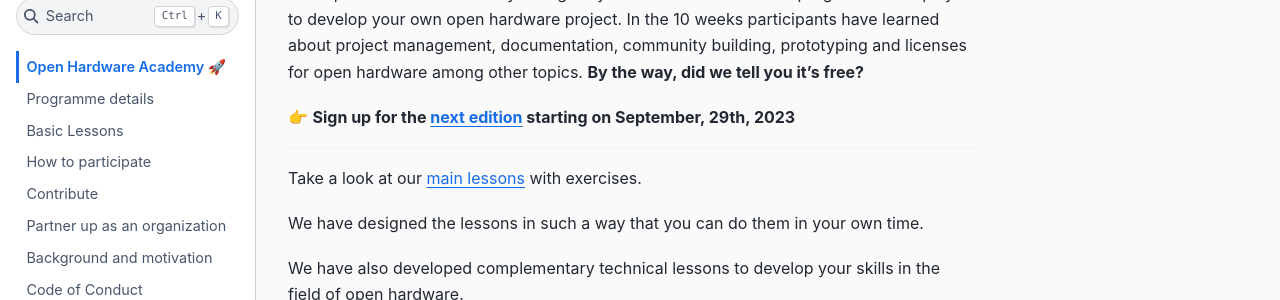
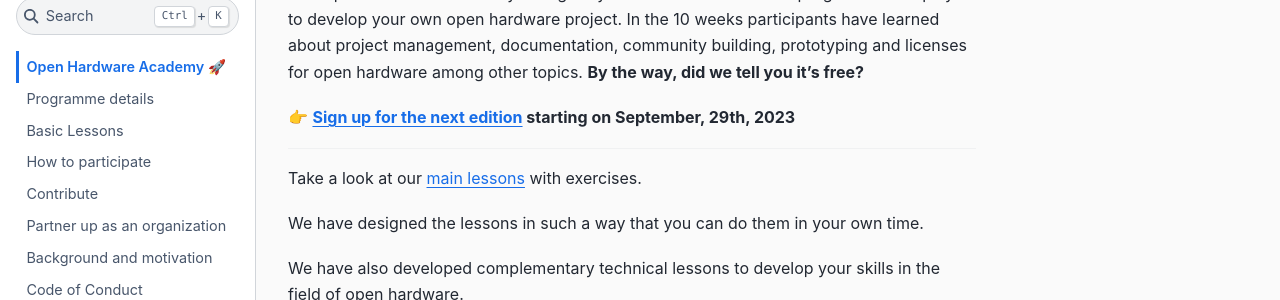
Before and after one commit to delftopenhardware/openhardware.academy, a Jupyter Book: the page built from docs/01_Welcome.md, in a window 1280 px wide and 1014 px high. Shown: the part 236-536 px from the top of the window. Built offline with Jupyter Book 1.0.4 settings and Sphinx 7.4.7 and the Sphinx Book theme 1.1.4, drawn with Linux system fonts in a browser that asks for light colours.

```diff
--- a/docs/01_Welcome.md
+++ b/docs/01_Welcome.md
@@ -11,7 +11,7 @@
 
 The Open Hardware Academy is originally conceived as a 10-week program that helps you to develop your own open hardware project. In the 10 weeks participants have learned about project management, documentation, community building, prototyping and licenses for open hardware among other topics. **By the way, did we tell you it’s free?**
 
-👉 **Sign up for the [next edition](./04_Participation#sign-up-for-the-2nd-edition-of-the-open-hardware-academy-2023) starting on September, 29th, 2023**
+👉 **[Sign up for the next edition](./04_Participation#sign-up-for-the-2nd-edition-of-the-open-hardware-academy-2023) starting on September, 29th, 2023**
 
 
 ---
```
